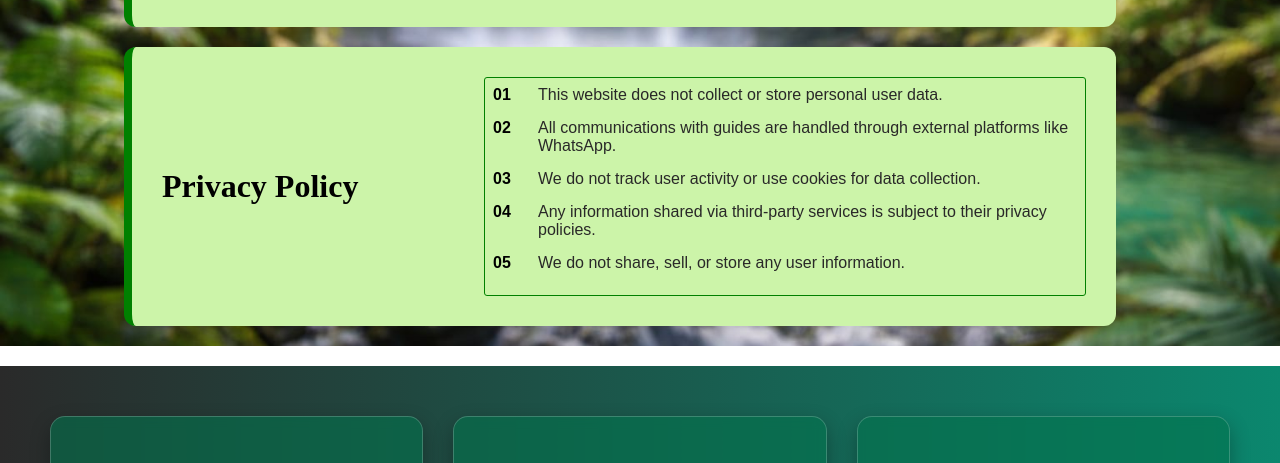
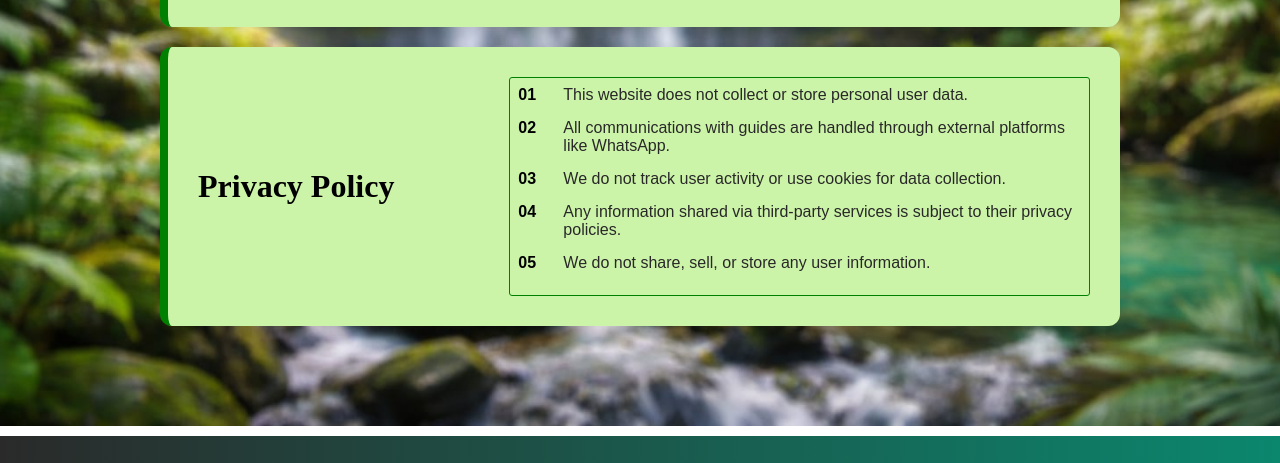
Before and after one commit to lakshani650/Selcouth-Tours-Site1, a plain HTML site: page terms.html in a window 1280 px wide. Shown: the part 601-1064 px from the top of the page. Drawn offline with Linux system fonts and the light colour scheme.

Commit message:
Update css

```diff
--- a/tour.css
+++ b/tour.css
@@ -915,7 +915,7 @@ text-align: center;
 }
 
                /* ======terms page========= */
-.terms{padding: 60px 40px 0 0;
+.terms{padding: 60px 40px ;
 text-align: center;
 background: url("myimages/img8.jpeg") no-repeat center/cover;
 }
```
